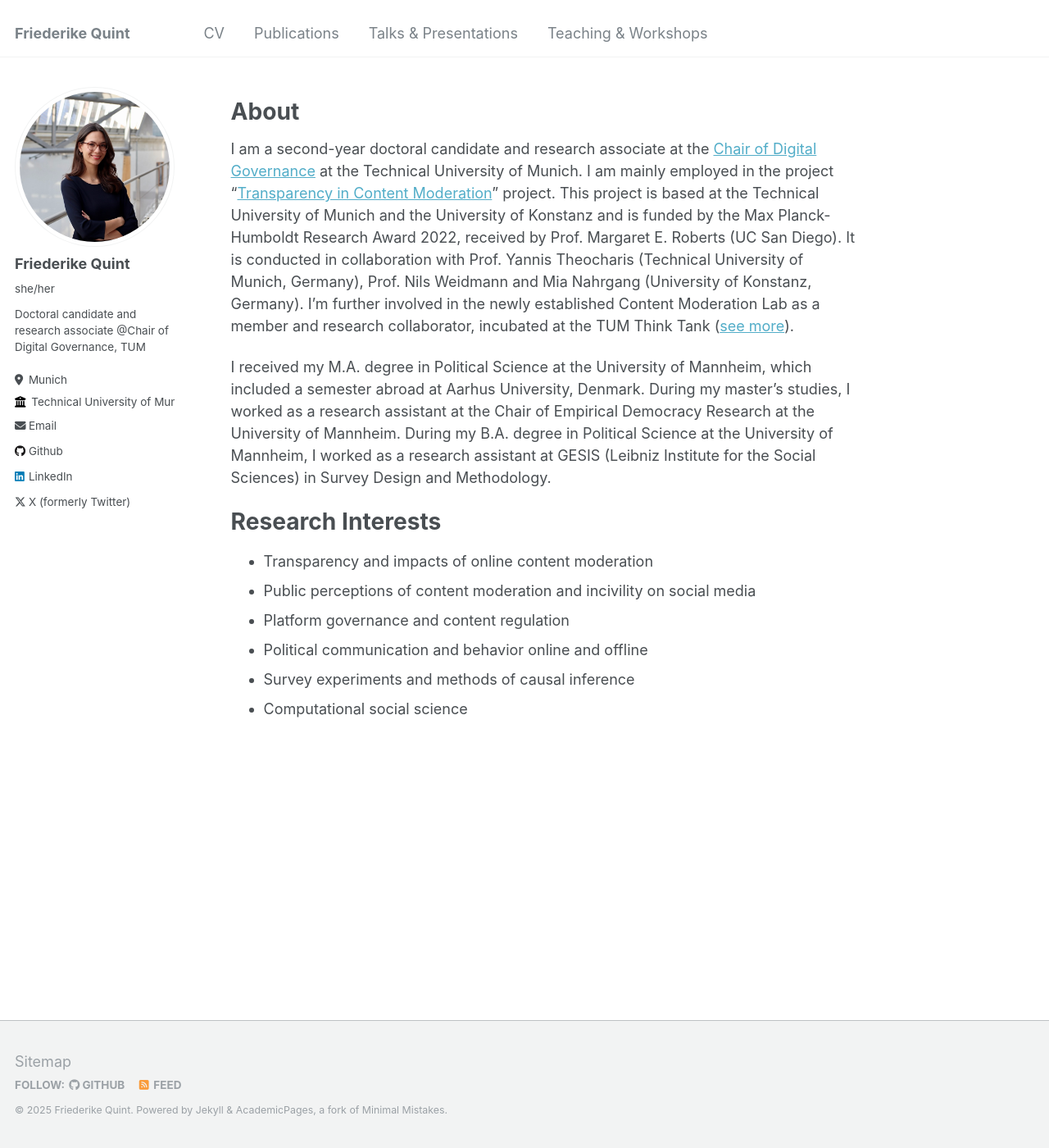
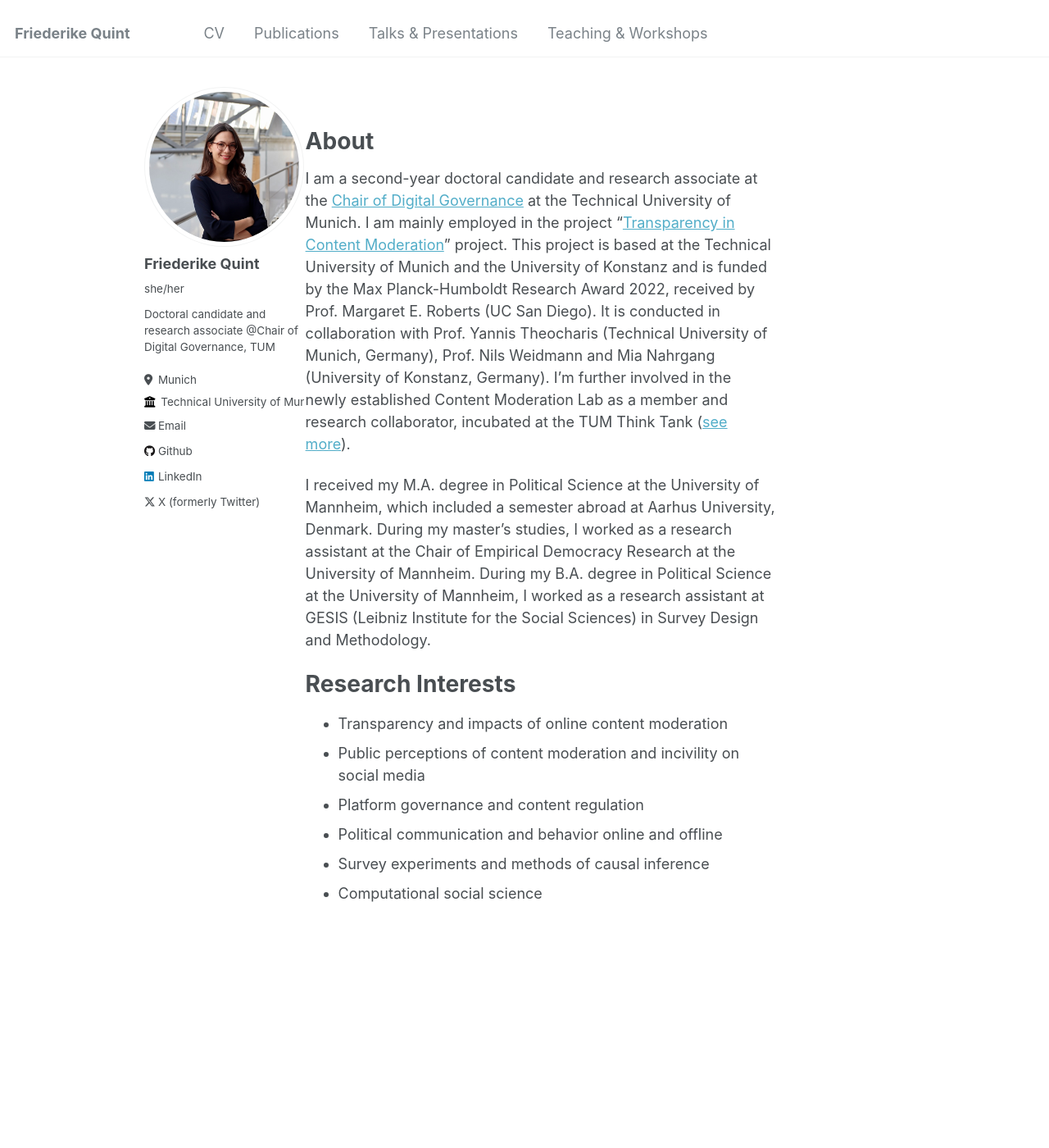
Before and after one commit to friederikequint/friederikequint.github.io, a Jekyll site: the page built from _pages/about.md, in a window 1280 px wide and 1400 px high. Shown: the whole window at 82% size. Built offline with Jekyll 4.4.1, drawn with Linux system fonts in a browser that asks for light colours.

Commit message:
Update _page.scss

```diff
--- a/_sass/_page.scss
+++ b/_sass/_page.scss
@@ -5,16 +5,17 @@
 #main {
   @include container;
   @include clearfix;
-  margin-top: 2em;
-  padding-left: 1em;
-  padding-right: 1em;
+  margin: 2em auto; /* Center the content and add top margin */
+  padding: 2em; /* Add more spacing inside the container */
+  max-width: 900px; /* Slightly increase width for better readability */
   animation: intro 0.3s both;
   animation-delay: 0.35s;
 
   @include breakpoint($x-large) {
-    max-width: $x-large;
+    max-width: 1000px; /* Ensure it's not too wide on large screens */
   }
 }
+
 
 .page {
   @include breakpoint($large) {
@@ -399,3 +400,28 @@
   font-size: $type-size-6;
   text-transform: uppercase;
 }
+
+/* ==========================================================================
+   Responsive Design for Smaller Screens
+   ========================================================================== */
+
+@media (max-width: 768px) {
+  .page__content {
+    font-size: 1em;
+    line-height: 1.5;
+    padding: 1em;
+  }
+
+  h1 {
+    font-size: 1.8em;
+  }
+
+  h2 {
+    font-size: 1.4em;
+  }
+
+  #main {
+    padding: 1.5em; /* Reduce padding slightly for smaller screens */
+    max-width: 95%; /* Ensure it adapts to mobile width */
+  }
+}
```
